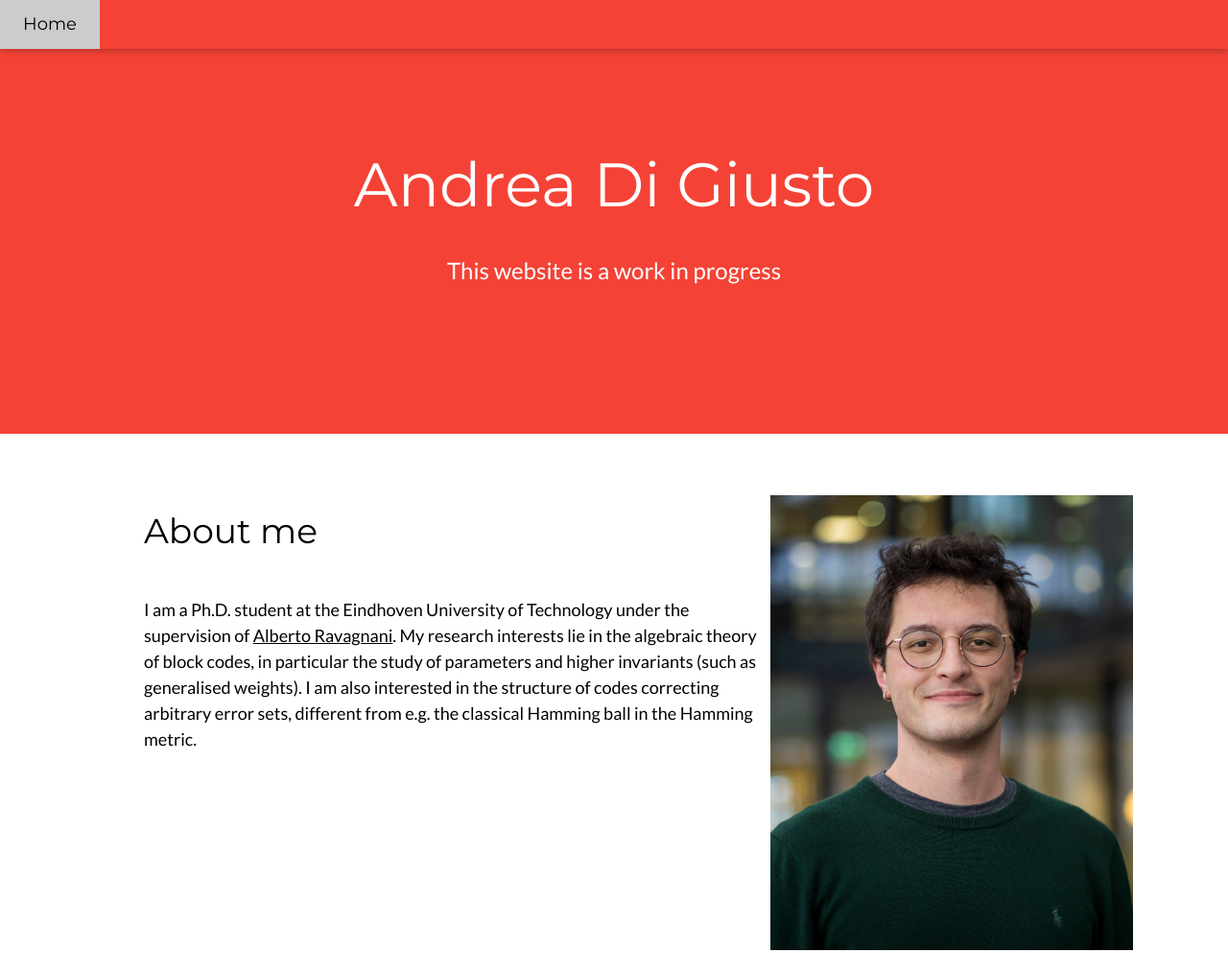
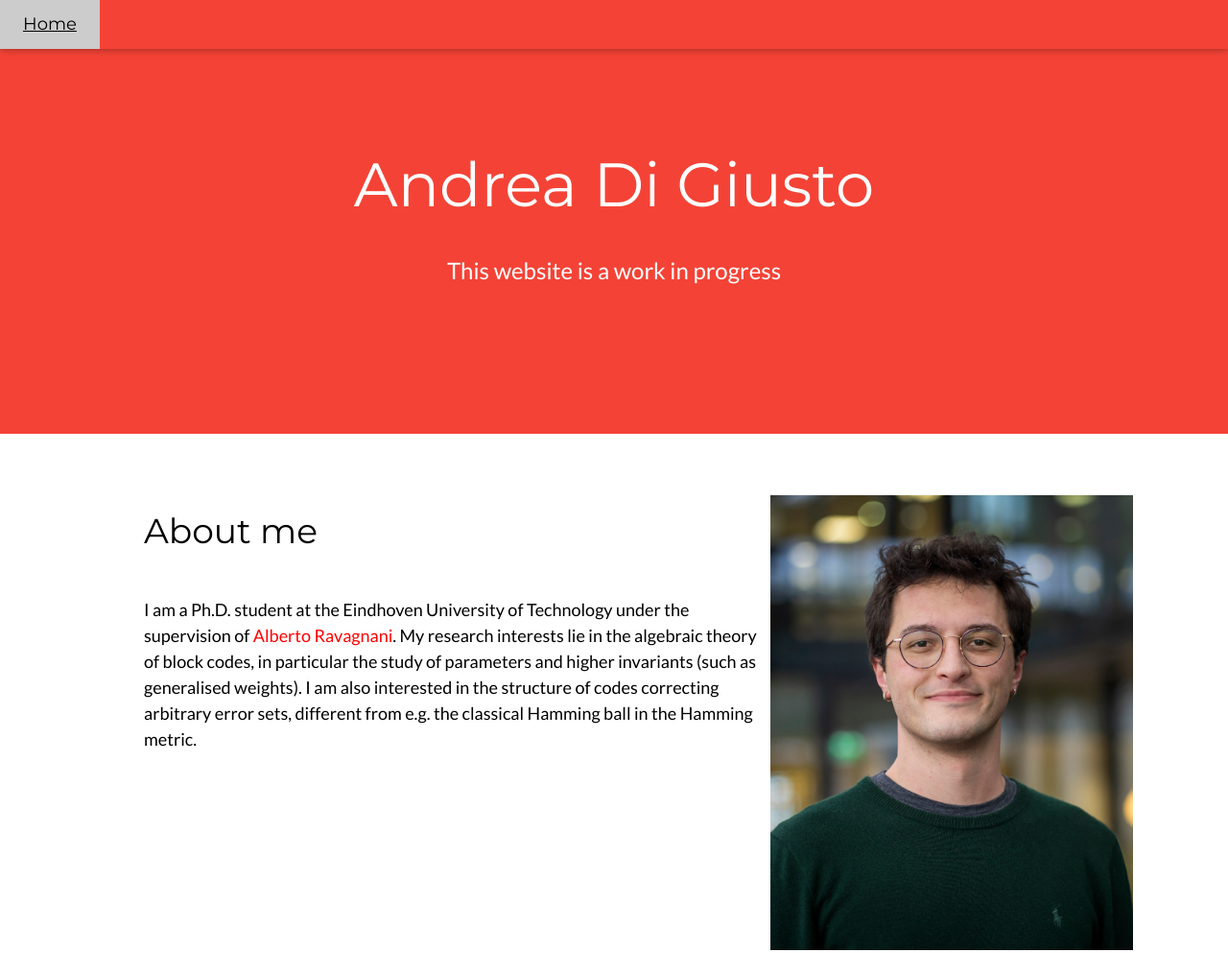
Before and after one commit to andreadigiusto/andreadigiusto.github.io, a plain HTML site: page index.html in a window 1280 px wide. Shown: the top 993 px of the page at 96% size. Drawn offline with nearby package versions, Linux system fonts and the light colour scheme.

Commit message:
Update index.html

```diff
--- a/index.html
+++ b/index.html
@@ -12,9 +12,31 @@
 body,h1,h2,h3,h4,h5,h6 {font-family: "Lato", sans-serif}
 .w3-bar,h1,button {font-family: "Montserrat", sans-serif}
 .fa-anchor,.fa-coffee {font-size:200px}
-ol {
-  list-style-type: upper-roman;
-}
+/* link styles */
+  /* unvisited link */
+  a:link {
+    color: red;
+    text-decoration: none;
+  }
+  /* visited link */
+  a:visited {
+    color: green;
+    text-decoration: none;
+  }
+  /* mouse over link */
+  a:hover {
+    color: hotpink;
+    text-decoration: underline;
+  }
+  /* selected link */
+  a:active {
+    color: blue;
+    text-decoration: underline;
+  }
+/* list styles */
+  ol {
+    list-style-type: upper-roman;
+  }
 </style>
 </head>
 <body>
```
